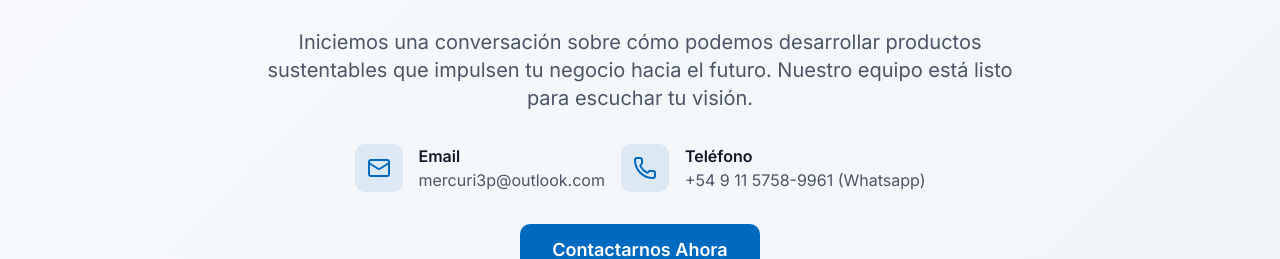
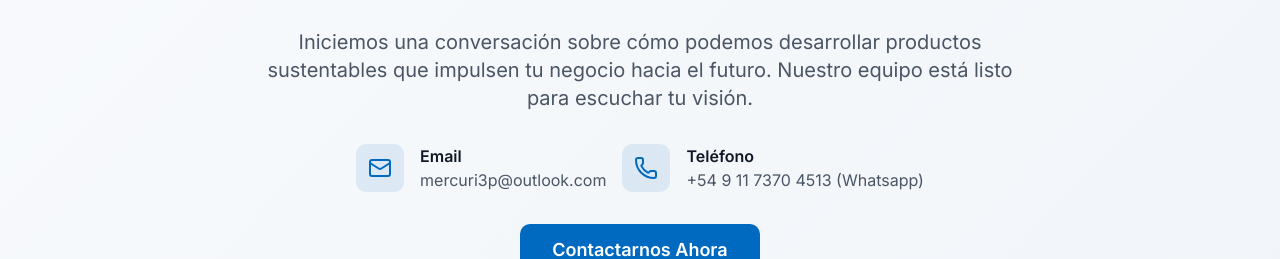
Before and after one commit to FedericoHerreraa/mercuri-3p, a Next.js app: page / in a window 1280 px wide. Shown: the part 5021-5280 px from the top of the page. Built offline with nearby package versions, Linux system fonts and the light colour scheme.

Commit message:
new changes

```diff
--- a/components/ContactCTA.tsx
+++ b/components/ContactCTA.tsx
@@ -16,7 +16,7 @@ export const ContactCTA = () => {
         },
         {
             labelKey: "contactCTA.phone.label",
-            valueKey: "+54 9 11 5758-9961 (Whatsapp)",
+            valueKey: "+54 9 11 7370 4513 (Whatsapp)",
             icon: Phone
         }
     ]
--- a/components/WhatsappIcon.tsx
+++ b/components/WhatsappIcon.tsx
@@ -5,7 +5,7 @@ import Image from "next/image"
 
 export const WhatsappIcon = () => {
     const handleWhatsapp = () => {
-        const phone = "+5491157589961";
+        const phone = "+5491173704513";
         const message = "Hola, me interesa tu servicio";
         window.open(`https://wa.me/${phone}?text=${message}`, "_blank");
     }
```
